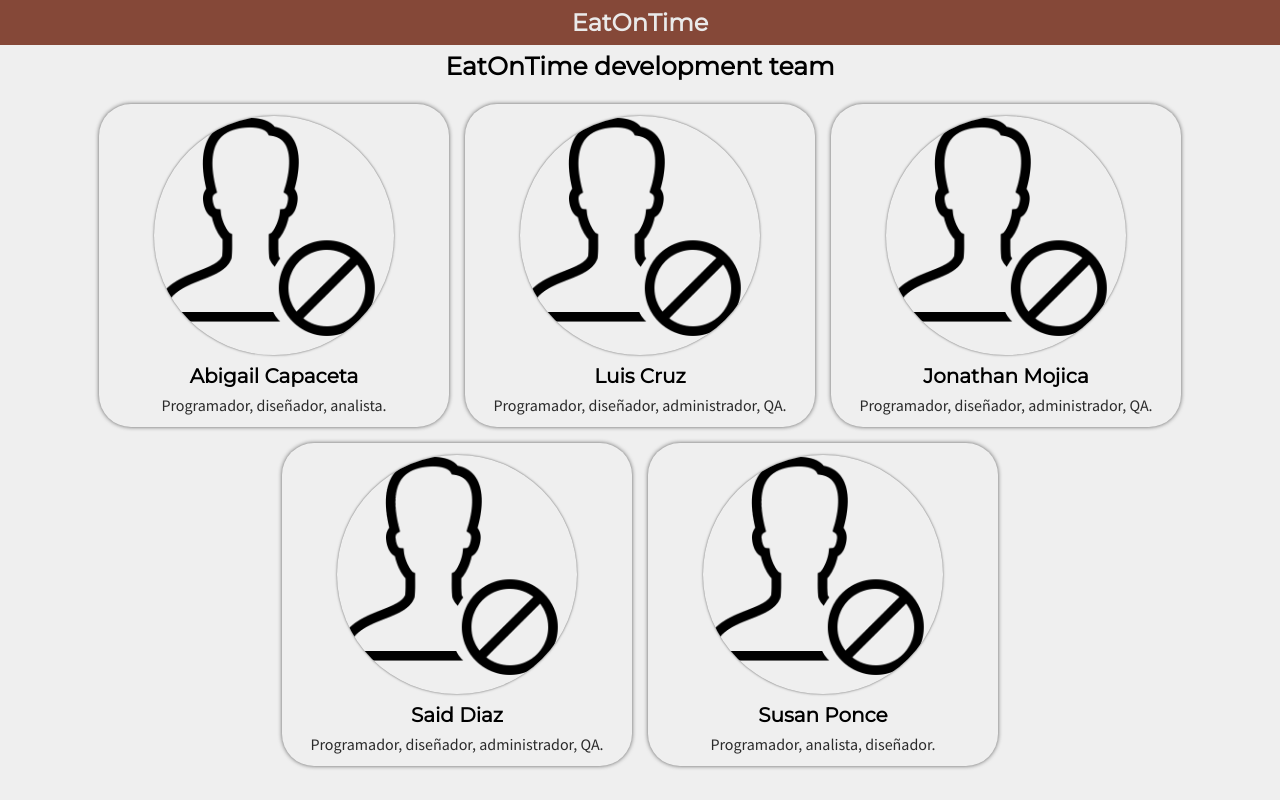
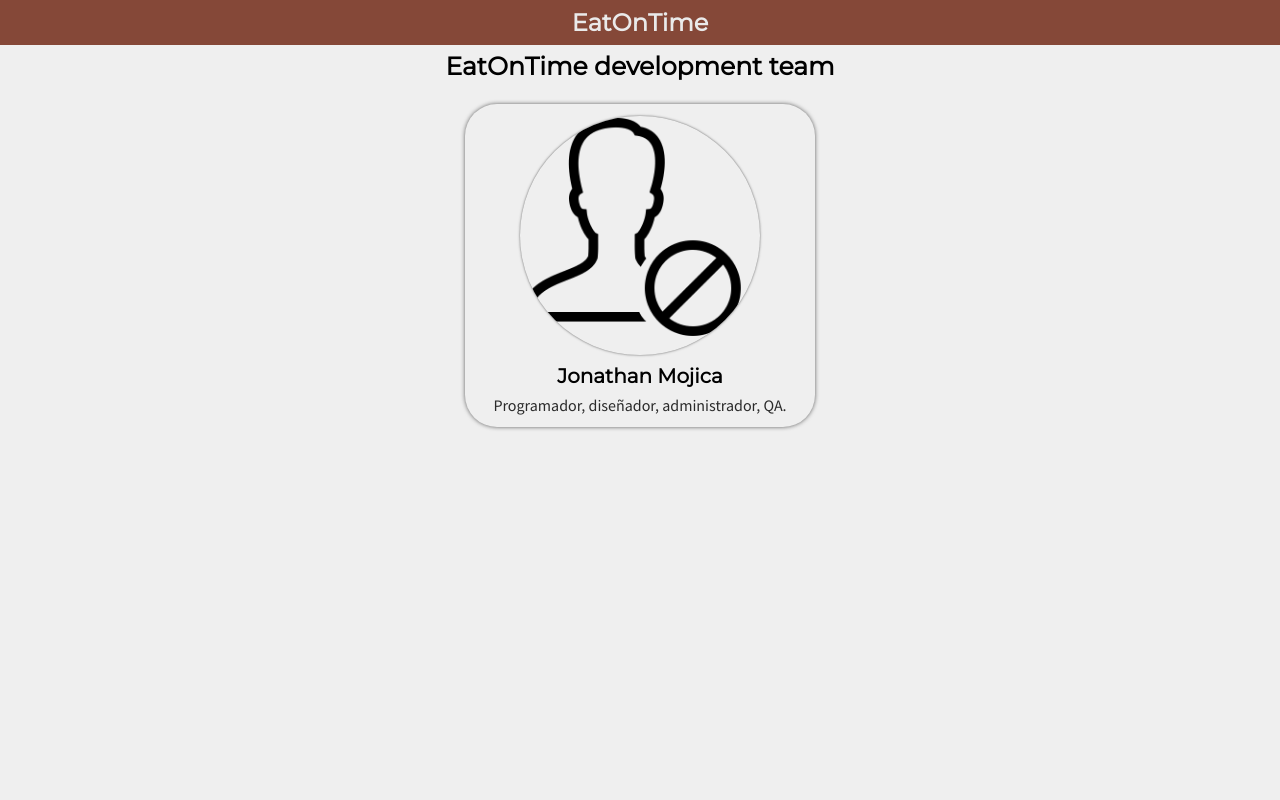
Before and after one commit to AsyncSpaghettiDev/eotApp, a React (Create React App) app: page /about in a window 1280 px wide. Built offline with nearby package versions, Linux system fonts and the light colour scheme; no server answers.

Commit message:
development team updated

```diff
--- a/src/Pages/Creators.jsx
+++ b/src/Pages/Creators.jsx
@@ -16,29 +16,9 @@ const Creators = () => {
             </h2>
             <div className="about__section__members">
                 <div className="development__member">
-                    <img className='development__member-image' src={NotFoundImage} alt="Abigail capaceta profile image" />
-                    <h3  className="development__member-name">Abigail Capaceta</h3>
-                    <p   className="development__member-functions">Programador, diseñador, analista.</p>
-                </div>
-                <div className="development__member">
-                    <img className='development__member-image' src={NotFoundImage} alt="Luis Cruz profile image" />
-                    <h3 className="development__member-name">Luis Cruz</h3>
-                    <p className="development__member-functions">Programador, diseñador, administrador, QA.</p>
-                </div>
-                <div className="development__member">
-                    <img className='development__member-image' src={NotFoundImage} alt="Jonathan Mojica profile image" />
+                    <img className='development__member-image' src={NotFoundImage} alt="Jonathan Mojica" />
                     <h3 className="development__member-name">Jonathan Mojica</h3>
                     <p className="development__member-functions">Programador, diseñador, administrador, QA.</p>
-                </div>
-                <div className="development__member">
-                    <img className='development__member-image' src={NotFoundImage} alt="Said Diaz profile image" />
-                    <h3 className="development__member-name">Said Diaz</h3>
-                    <p className="development__member-functions">Programador, diseñador, administrador, QA.</p>
-                </div>
-                <div className="development__member">
-                    <img className='development__member-image' src={NotFoundImage} alt="Susan Ponce profile image" />
-                    <h3 className="development__member-name">Susan Ponce</h3>
-                    <p className="development__member-functions">Programador, analista, diseñador.</p>
                 </div>
             </div>
         </main>
```
